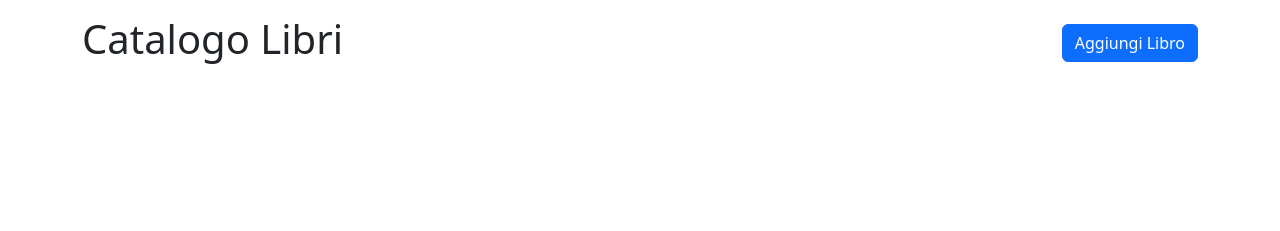
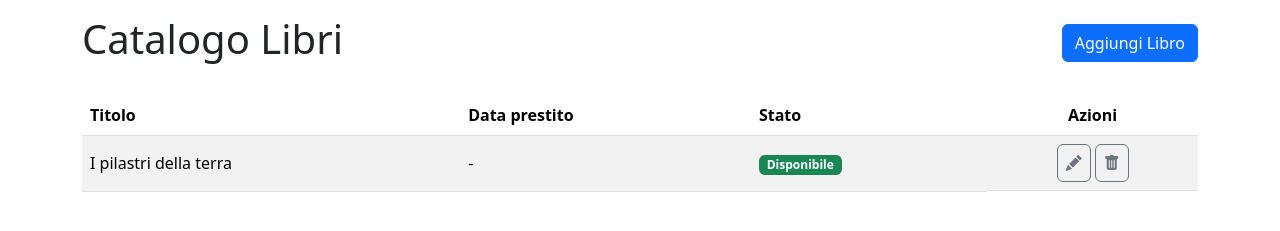
Before and after one commit to deca-francesco/html-css-bootstrap-dashboard, a plain HTML site: page index.html in a window 1280 px wide. Shown: the part 95-326 px from the top of the page. Drawn offline with nearby package versions, Linux system fonts and the light colour scheme.

Commit message:
ADD: table structure and row1

```diff
--- a/index.html
+++ b/index.html
@@ -6,6 +6,8 @@
     <!-- Required meta tags -->
     <meta charset="utf-8" />
     <meta name="viewport" content="width=device-width, initial-scale=1, shrink-to-fit=no" />
+    <!-- Bootstrap icons -->
+    <link rel="stylesheet" href="https://cdn.jsdelivr.net/npm/bootstrap-icons@1.11.3/font/bootstrap-icons.min.css">
     <!-- Bootstrap CSS v5.2.1 -->
     <link href="https://cdn.jsdelivr.net/npm/bootstrap@5.3.2/dist/css/bootstrap.min.css" rel="stylesheet"
         integrity="sha384-T3c6CoIi6uLrA9TneNEoa7RxnatzjcDSCmG1MXxSR1GAsXEV/Dwwykc2MPK8M2HN" crossorigin="anonymous" />
@@ -56,6 +58,33 @@
                 <a name="" id="" class="btn btn-primary" href="#" role="button">Aggiungi Libro</a>
             </div>
             <!-- /.title -->
+            <div class="table-responsive">
+                <table class="table table-white table-striped table-hover align-middle">
+                    <thead>
+                        <tr>
+                            <th scope="col">Titolo</th>
+                            <th scope="col" class="d-none d-md-table-cell">Data prestito</th>
+                            <th scope="col">Stato</th>
+                            <th scope="col" class="text-center">Azioni</th>
+                        </tr>
+                    </thead>
+                    <tbody>
+                        <tr class="">
+                            <td scope="row">I pilastri della terra</td>
+                            <td class="d-none d-md-table-cell">-</td>
+                            <td><span class="badge text-bg-success">Disponibile</span></td>
+                            <td class="d-flex justify-content-center gap-1">
+                                <button type="button" class="btn btn-outline-secondary px-2"><i class="bi bi-pencil-fill"></i></button>
+                                <button type="button" class="btn btn-outline-secondary px-2"><i class="bi bi-trash-fill"></i></button>
+                            </td>
+
+                        </tr>
+
+                    </tbody>
+                </table>
+            </div>
+            <!-- /.table-responsive -->
+
 
         </div>
         <!-- /.container-sm -->
```
Also changed, not shown: experiment.html (+27 -0 lines).
